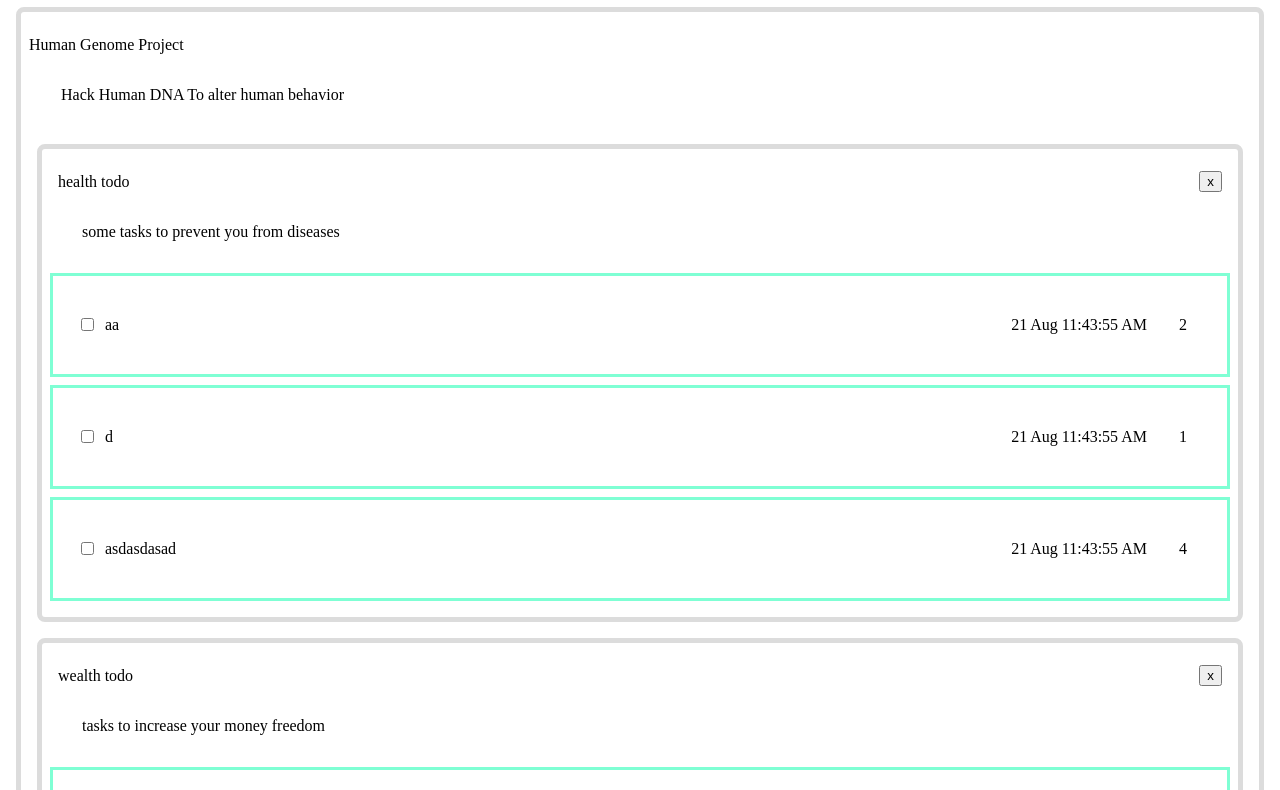
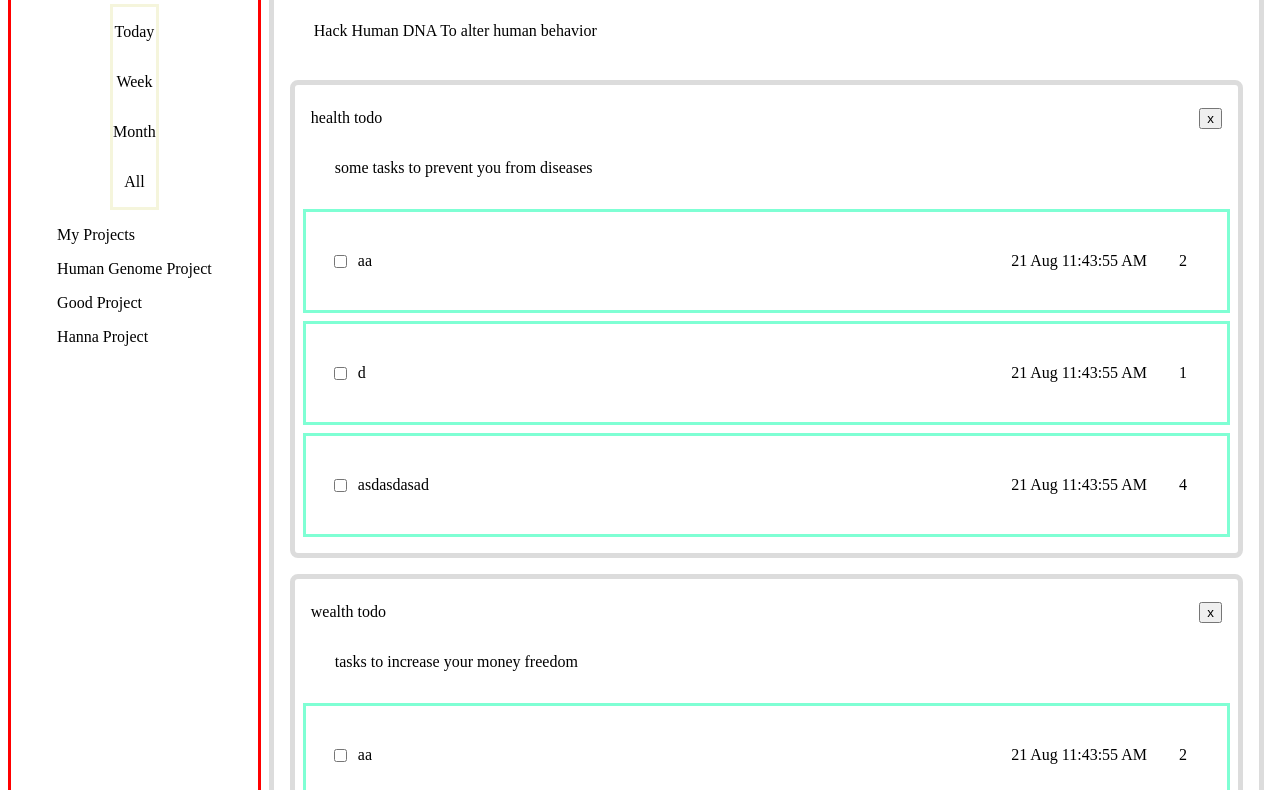
Before and after one commit to ramadanWasfi/Todo, a website built with webpack: page src/index.html in a window 1280 px wide. Shown: the part 73-863 px from the top of the page. Built offline with nearby package versions, Linux system fonts and the light colour scheme.

Commit message:
Edit index to create main page from main.js module

```diff
--- a/src/index.html
+++ b/src/index.html
@@ -6,7 +6,6 @@
     <title>Any Task</title>
 </head>
 <body>
-    <h1>Hello</h1>
     <div class="container"></div>
 </body>
 </html>
--- a/src/index.js
+++ b/src/index.js
@@ -1,6 +1,7 @@
 import {Task, createTaskElement} from "./Task";
 import { Todo, createTodoElement } from "./Todo";
 import { Project, createProjectElement} from "./Project";
+import {createMainPage} from "./main";
 
 import "./style.css";
 
@@ -13,9 +14,12 @@ const todo2 = Todo("wealth todo","tasks to increase your money freedom",[task, t
 const todo3 = Todo("mental health todo","train your brain to be calm in every situation",[task, task2, task3]);
 
 const project = Project("Human Genome Project", "Hack Human DNA To alter human behavior",[todo, todo2, todo3])
+const project2 = Project("Good Project", "Hack Human DNA To alter human behavior",[todo, todo2, todo3])
+const project3 = Project("Hanna Project", "Hack Human DNA To alter human behavior",[todo, todo2, todo3])
 
-const todoElement = createTodoElement(todo);
-const projectElement = createProjectElement(project);
+const projects = [project, project2, project3];
+
+const mainPage = createMainPage(projects);
 
 let container = document.querySelector(".container");
-container.appendChild(projectElement);
+container.appendChild(mainPage);
--- a/src/style.css
+++ b/src/style.css
@@ -1,3 +1,25 @@
+#mainPage {
+    display: grid;
+    grid-template-columns: 1fr 4fr;
+    grid-template-rows: 1fr;
+}
+
+#mainNav {
+    display: flex;
+    flex-direction: column;
+    border: 3px solid red;
+    padding: 16px;
+    align-items: center;
+}
+
+#tasksNavigationContainer {
+    display: flex;
+    flex-direction: column;
+    justify-content: center;
+    align-items: center;
+    border: 3px solid beige;
+}
+
 .todoContainer, .projectContainer {
     display: flex;
     flex-direction: column;
```
